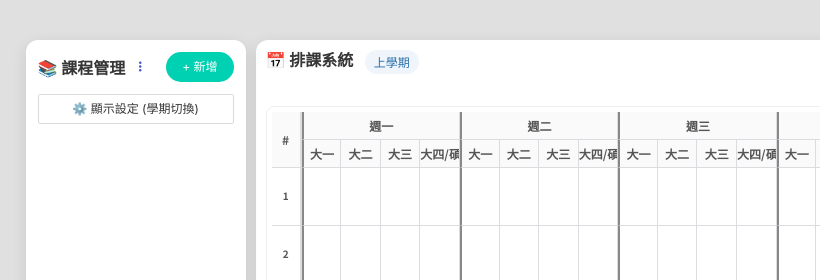
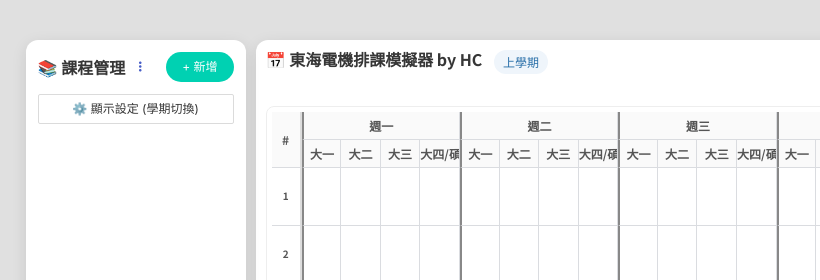
Before and after one commit to hcchen-toro/schedulinghelper, a plain HTML site: page index.html in a window 1280 px wide. Shown: the top 280 px of the page, 0-820 px from the left. Drawn offline with nearby package versions, Linux system fonts and the light colour scheme; some packages are replaced by stand-ins of ours; no server answers; a script that the page names is missing.

Commit message:
Update index.html

```diff
--- a/index.html
+++ b/index.html
@@ -388,7 +388,7 @@
     <div class="main-content">
         <div class="top-bar level is-mobile mb-2">
             <div class="level-left">
-                <h2 class="title is-6 mr-2" style="font-size: 1rem;">📅 排課系統 <span id="currentSemLabel" class="tag is-info is-light is-rounded ml-2" style="font-weight:normal;"></span></h2>
+                <h2 class="title is-6 mr-2" style="font-size: 1rem;">📅 東海電機排課模擬器  by HC <span id="currentSemLabel" class="tag is-info is-light is-rounded ml-2" style="font-weight:normal;"></span></h2>
 
                 <div id="firebaseUserDisplay">
                     <img id="userAvatar" class="user-avatar" src="" alt="">
```
